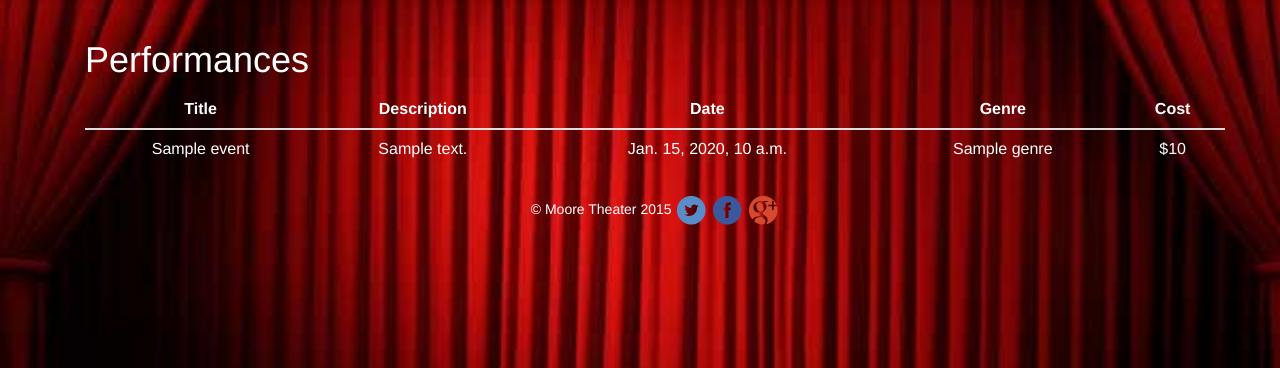
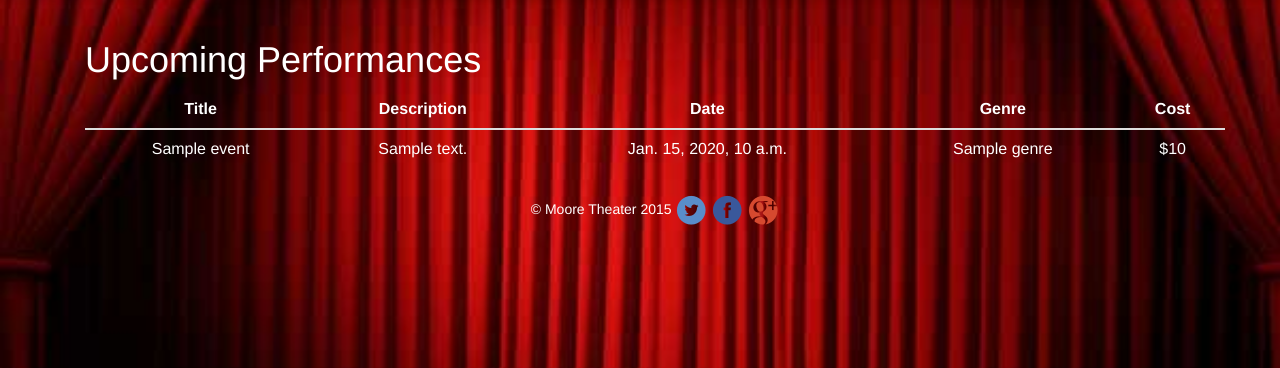
Before and after one commit to sk367/cs399_Theater, a Django app: template cs399_Theater/main/templates/performances.html in a window 1280 px wide. Shown: the part 52-420 px from the top of the page. Run offline with Django 3.2, Linux system fonts and the light colour scheme; the template is opened without the code that fills it: most values are stand-ins (such as "Sample title", 1, 10 or a date in 2020); parts of the project's set-up code (start-up, migrations or seed data) failed here and were passed over; some libraries are stand-ins or nearby versions.

Commit message:
Change performance header

```diff
--- a/cs399_Theater/main/templates/performances.html
+++ b/cs399_Theater/main/templates/performances.html
@@ -4,7 +4,7 @@
 <div class="container">
   <body>
   	<div class="container">
-	<h1>Performances</h1>
+	<h1>Upcoming Performances</h1>
 
      <table class="table text-center">
      	<thead class="text-center">
```
